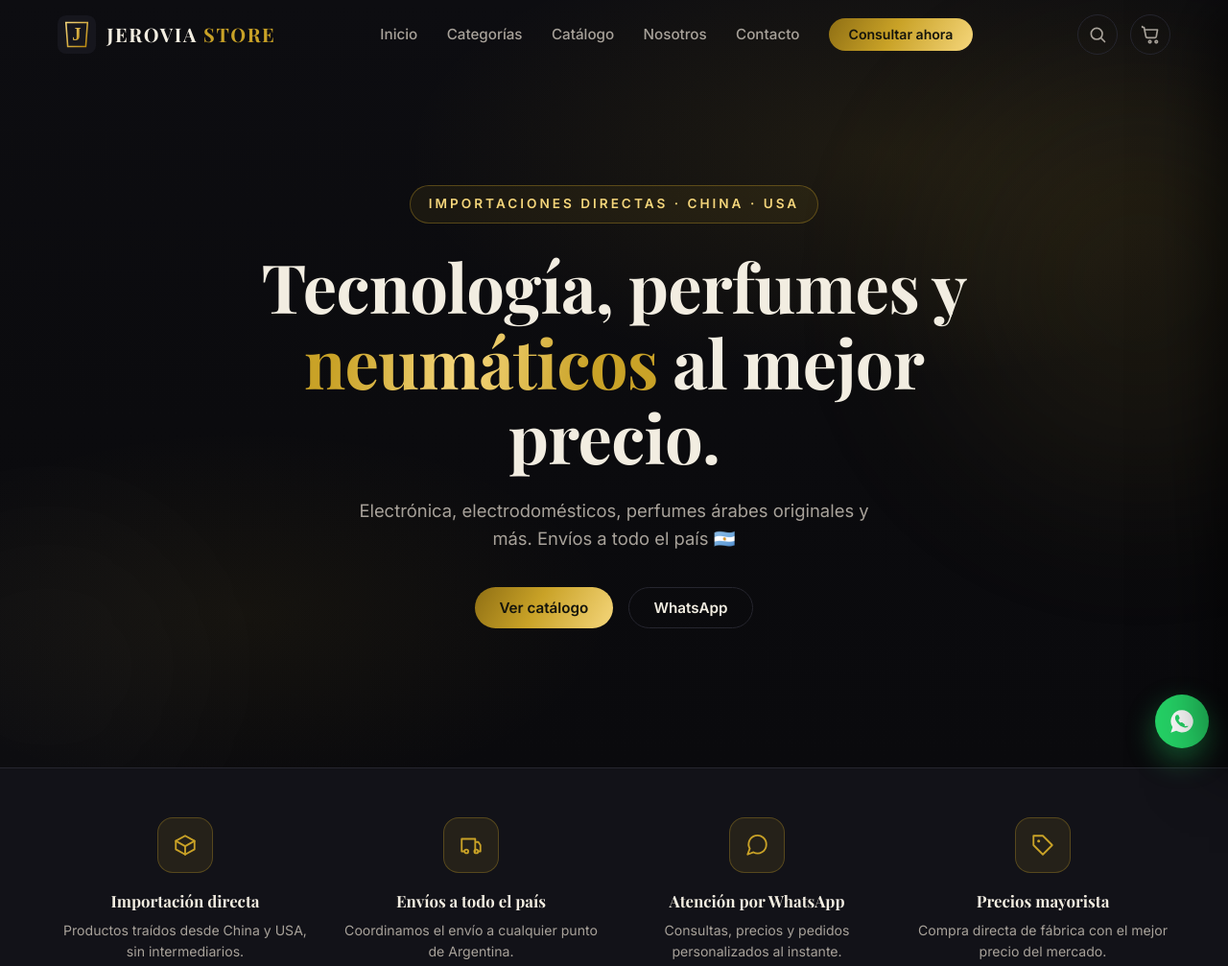
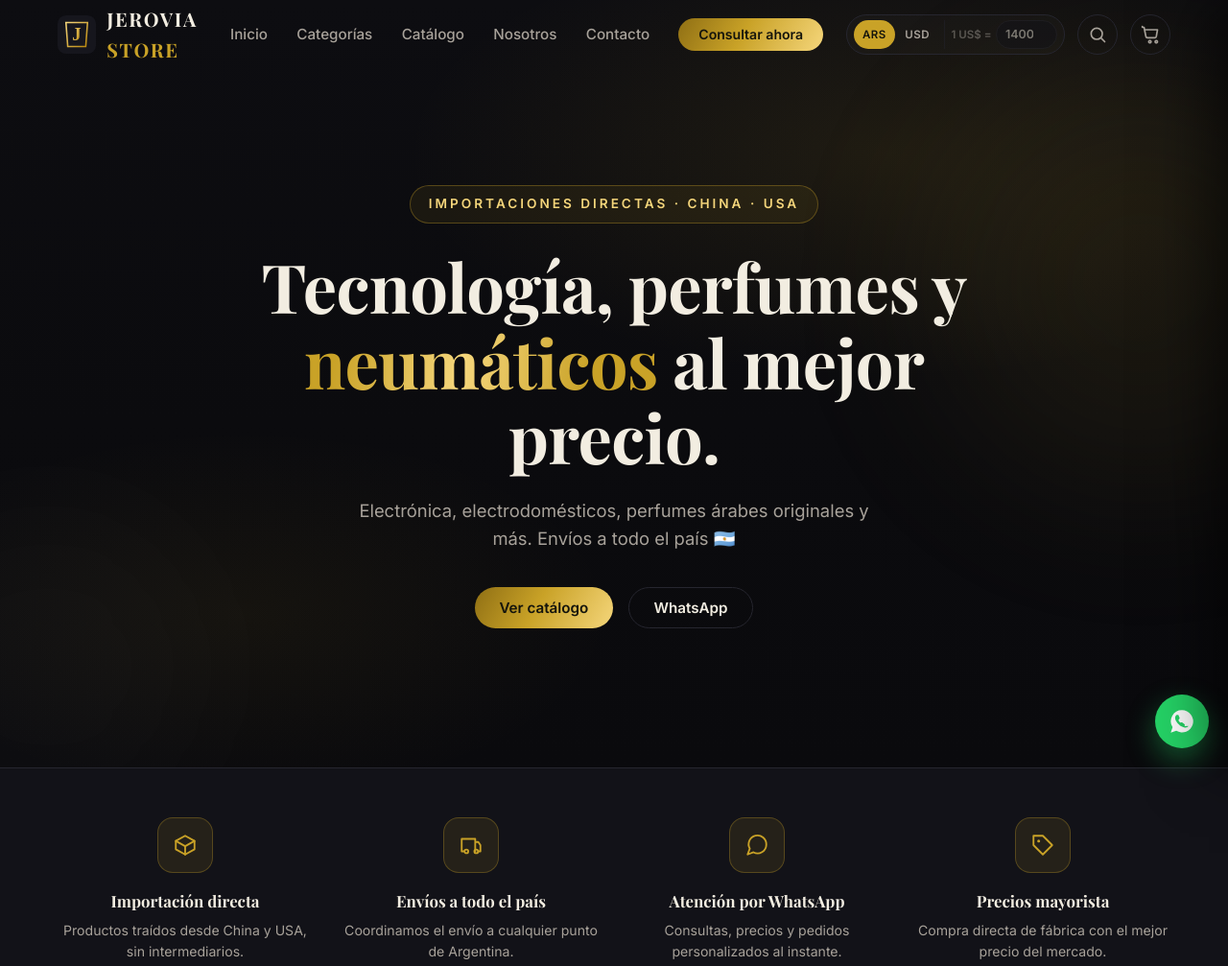
Before and after one commit to NahuRGF/jerovia-store, a website: page public/index.html in a window 1280 px wide. Shown: the top 1007 px of the page at 96% size. Drawn offline with nearby package versions, Linux system fonts and the light colour scheme; no server answers.

Commit message:
Selector de moneda ARS/USD con cotización editable en el header

```diff
--- a/public/css/styles.css
+++ b/public/css/styles.css
@@ -246,6 +246,88 @@ select {
   display: flex;
   align-items: center;
   gap: 0.8rem;
+}
+
+.currency {
+  display: flex;
+  align-items: center;
+  gap: 0.4rem;
+  padding: 0.28rem 0.45rem;
+  border: 1px solid var(--border);
+  border-radius: 999px;
+  background: rgba(255, 255, 255, 0.02);
+}
+
+.currency__seg {
+  display: flex;
+  gap: 2px;
+}
+
+.currency__opt {
+  border: 0;
+  background: transparent;
+  color: var(--text-dim);
+  font-family: var(--font-body);
+  font-weight: 600;
+  font-size: 0.72rem;
+  letter-spacing: 0.04em;
+  padding: 0.34rem 0.55rem;
+  border-radius: 999px;
+  cursor: pointer;
+  transition: color 0.2s ease, background 0.2s ease;
+}
+
+.currency__opt:hover {
+  color: var(--gold-light);
+}
+
+.currency__opt.is-active {
+  background: var(--gold);
+  color: #14140c;
+}
+
+.currency__opt.is-active:hover {
+  color: #14140c;
+}
+
+.currency__rate {
+  display: flex;
+  align-items: center;
+  gap: 0.3rem;
+  padding-left: 0.4rem;
+  border-left: 1px solid var(--border);
+  color: var(--text-dim);
+  font-size: 0.72rem;
+  font-weight: 600;
+  white-space: nowrap;
+  transition: opacity 0.2s ease;
+}
+
+.currency__rate input {
+  width: 64px;
+  background: var(--bg-soft);
+  border: 1px solid var(--border);
+  border-radius: 999px;
+  color: var(--text);
+  font-family: var(--font-body);
+  font-weight: 600;
+  font-size: 0.78rem;
+  padding: 0.28rem 0.55rem;
+  outline: none;
+  text-align: center;
+  transition: border-color 0.2s ease;
+}
+
+.currency__rate input:focus {
+  border-color: var(--gold);
+}
+
+.currency.is-ars .currency__rate {
+  opacity: 0.45;
+}
+
+.currency.is-ars .currency__rate input {
+  pointer-events: none;
 }
 
 .icon-btn {
@@ -1653,6 +1735,10 @@ body.no-scroll {
   .nav-toggle {
     display: flex;
   }
+
+  .currency__rate span {
+    display: none;
+  }
 }
 
 @media (max-width: 620px) {
@@ -1683,6 +1769,19 @@ body.no-scroll {
   .wa-float {
     right: 14px;
     bottom: 14px;
+  }
+
+  .currency {
+    padding: 0.24rem 0.3rem;
+  }
+
+  .currency__opt {
+    padding: 0.3rem 0.45rem;
+    font-size: 0.68rem;
+  }
+
+  .currency__rate {
+    display: none;
   }
 
   .to-top {
--- a/public/index.html
+++ b/public/index.html
@@ -28,6 +28,16 @@
         <a href="#contacto" class="btn btn--gold nav__cta" data-wa>Consultar ahora</a>
       </nav>
       <div class="header__actions">
+        <div class="currency" id="currency">
+          <div class="currency__seg" role="group" aria-label="Elegí la moneda">
+            <button type="button" class="currency__opt is-active" data-currency="ARS" aria-pressed="true">ARS</button>
+            <button type="button" class="currency__opt" data-currency="USD" aria-pressed="false">USD</button>
+          </div>
+          <label class="currency__rate" id="rateWrap">
+            <span>1 US$ =</span>
+            <input type="number" id="rateInput" value="1400" min="1" step="1" inputmode="decimal" aria-label="Cotización del dólar en pesos">
+          </label>
+        </div>
         <button type="button" class="icon-btn" id="searchBtn" aria-label="Buscar en el catálogo" data-search-btn>
           <svg viewBox="0 0 24 24" width="20" height="20" fill="none" stroke="currentColor" stroke-width="2" stroke-linecap="round" aria-hidden="true">
             <circle cx="11" cy="11" r="7"/><path d="m21 21-4.3-4.3"/>
--- a/public/js/main.js
+++ b/public/js/main.js
@@ -535,3 +535,38 @@ cartClear.addEventListener("click", () => {
   Cart.clear();
   showToast("Carrito vaciado");
 });
+
+/* ---------- Moneda y cotización ---------- */
+
+const currency = document.getElementById("currency");
+const rateInput = document.getElementById("rateInput");
+const currencyOpts = currency.querySelectorAll(".currency__opt");
+
+function applyCurrencyUI() {
+  const cur = Store.getCurrency();
+  currencyOpts.forEach((b) => {
+    const active = b.dataset.currency === cur;
+    b.classList.toggle("is-active", active);
+    b.setAttribute("aria-pressed", String(active));
+  });
+  currency.classList.toggle("is-ars", cur === "ARS");
+  rateInput.value = Store.getRate();
+}
+
+currencyOpts.forEach((b) => {
+  b.addEventListener("click", () => {
+    Store.setCurrency(b.dataset.currency);
+    applyCurrencyUI();
+    renderProducts();
+    Cart.render();
+  });
+});
+
+rateInput.addEventListener("change", () => {
+  Store.setRate(rateInput.value);
+  applyCurrencyUI();
+  renderProducts();
+  Cart.render();
+});
+
+applyCurrencyUI();
--- a/public/js/store.js
+++ b/public/js/store.js
@@ -8,7 +8,12 @@ const Store = (() => {
 
   const WHATSAPP = "5493757334145";
 
+  const CURRENCY_KEY = "jerovia_currency";
+  const RATE_KEY = "jerovia_rate";
+
   let products = [];
+  let currency = localStorage.getItem(CURRENCY_KEY) || "ARS";
+  let rate = parseFloat(localStorage.getItem(RATE_KEY)) || 1400;
 
   async function api(path, options = {}) {
     const res = await fetch(path, {
@@ -71,7 +76,34 @@ const Store = (() => {
   }
 
   function formatPrice(n) {
-    return "$" + Number(n || 0).toLocaleString("es-AR");
+    const value = Number(n || 0);
+    if (currency === "USD" && rate > 0) {
+      return "US$ " + (value / rate).toLocaleString("en-US", {
+        minimumFractionDigits: 2,
+        maximumFractionDigits: 2,
+      });
+    }
+    return "$" + value.toLocaleString("es-AR");
+  }
+
+  function getCurrency() {
+    return currency;
+  }
+
+  function getRate() {
+    return rate;
+  }
+
+  function setCurrency(value) {
+    currency = value === "USD" ? "USD" : "ARS";
+    localStorage.setItem(CURRENCY_KEY, currency);
+  }
+
+  function setRate(value) {
+    const r = Number(value);
+    if (!isFinite(r) || r <= 0) return;
+    rate = r;
+    localStorage.setItem(RATE_KEY, String(rate));
   }
 
   function waLink(message) {
@@ -86,6 +118,10 @@ const Store = (() => {
     getProducts,
     setProducts,
     formatPrice,
+    getCurrency,
+    getRate,
+    setCurrency,
+    setRate,
     waLink,
   };
 })();
```
